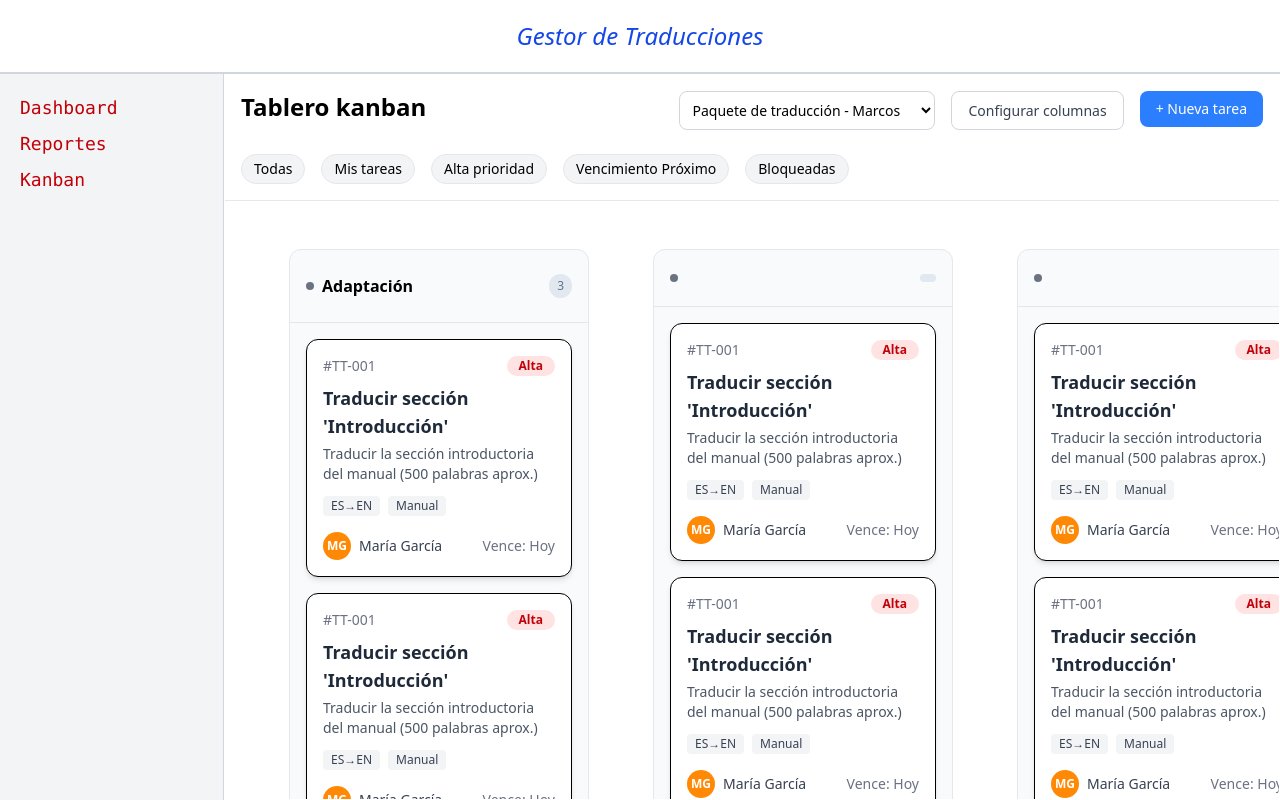
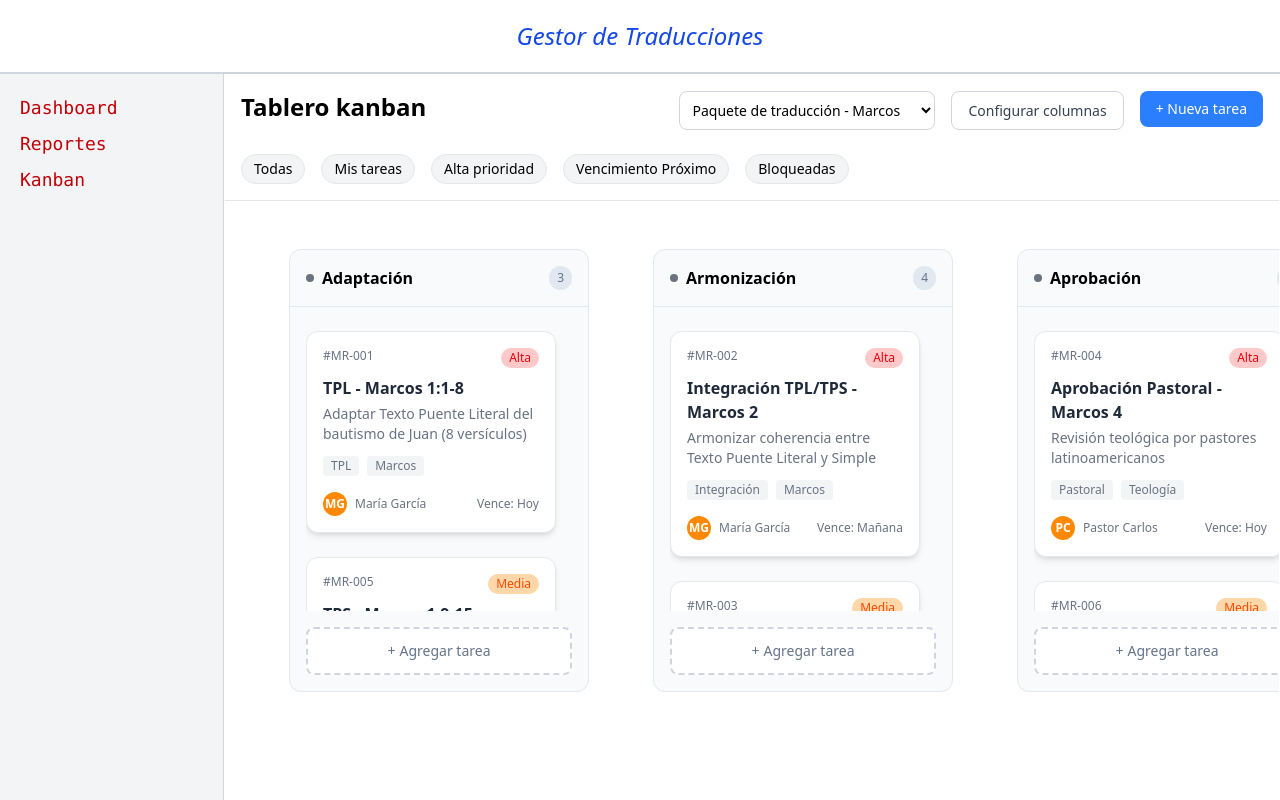
Before and after one commit to idiomaspuentes/translation-teams, a React (Vite) app: page /kanban in a window 1280 px wide. Built offline with nearby package versions, Linux system fonts and the light colour scheme.

Commit message:
Enhance Kanban page with updated TaskCard styles and new task entries in TaskColumn components

```diff
--- a/src/components/TaskCard.jsx
+++ b/src/components/TaskCard.jsx
@@ -11,18 +11,18 @@ export const TaskCard = ({
   fechaVencimiento,
 }) => {
   const prioridadColor = {
-    Alta: "bg-red-100 text-red-700",
-    Media: "bg-yellow-100 text-yellow-700",
-    Baja: "bg-green-100 text-green-700",
+    Alta: "bg-red-200 text-red-600",
+    Media: "bg-orange-200 text-orange-600",
+    Baja: "bg-green-200 text-green-600",
   };
 
   return (
-    <div className="bg-white rounded-xl shadow-md p-4 w-full max-w-sm border">
+    <div className="bg-white rounded-xl shadow-md p-4 w-full max-w-sm border border-gray-200">
       {/* ID y Prioridad */}
       <div className="flex justify-between items-start mb-2">
-        <span className="text-sm text-gray-500 font-medium">#{id}</span>
+        <span className="text-xs text-gray-500 font-medium">{id}</span>
         <span
-          className={`text-xs px-3 py-0.5 rounded-full font-semibold ${
+          className={`text-xs px-2 py-0.5 rounded-full font-sans ${
             prioridadColor[prioridad] || prioridadColor["Media"]
           }`}
         >
@@ -31,17 +31,17 @@ export const TaskCard = ({
       </div>
 
       {/* Título */}
-      <h3 className="text-lg font-semibold text-gray-800">{titulo}</h3>
+      <h3 className="text-md font-semibold text-gray-800">{titulo}</h3>
 
       {/* Descripción */}
-      <p className="text-sm text-gray-600 mt-1">{descripcion}</p>
+      <p className="text-sm text-gray-500 mt-1">{descripcion}</p>
 
       {/* Etiquetas */}
       <div className="flex flex-wrap gap-2 mt-3">
         {etiquetas.map((etiqueta, index) => (
           <span
             key={index}
-            className="bg-gray-100 text-gray-700 text-xs font-medium px-2 py-0.5 rounded"
+            className="bg-gray-100 text-gray-500 text-xs font-medium px-2 py-0.5 rounded"
           >
             {etiqueta}
           </span>
@@ -51,12 +51,12 @@ export const TaskCard = ({
       {/* Usuario asignado y vencimiento */}
       <div className="flex items-center justify-between mt-4">
         <div className="flex items-center gap-2">
-          <div className="bg-orange-400 text-white text-xs font-bold w-7 h-7 flex items-center justify-center rounded-full">
+          <div className="bg-orange-400 text-white text-xs font-bold w-6 h-6 flex items-center justify-center rounded-full">
             {inicialesUsuario}
           </div>
-          <span className="text-sm text-gray-700">{usuarioAsignado}</span>
+          <span className="text-xs text-gray-500">{usuarioAsignado}</span>
         </div>
-        <span className="text-sm text-gray-500">Vence: {fechaVencimiento}</span>
+        <span className="text-xs text-gray-500">Vence: {fechaVencimiento}</span>
       </div>
     </div>
   );
--- a/src/components/TaskColumn.jsx
+++ b/src/components/TaskColumn.jsx
@@ -7,7 +7,7 @@ export default function TaskColumn({ children, titulo, numero, agregar }) {
         {/* Columna - borrador */}
         <div className="w-[300px] flex flex-col bg-[#f8fafc] rounded-xl border border-solid border-[#e2e8f0] ">
           {/* columna - encabezado */}
-          <div className="px-4 py-6  rounded-[0.75rem_0.75rem_0_0] border-solid border-b-1 border-[#e2e8f0] flex justify-between items-center">
+          <div className="px-4 py-4  rounded-[0.75rem_0.75rem_0_0] border-solid border-b-1 border-[#e2e8f0] flex justify-between items-center">
             <div className="font-semibold flex items-center gap-[0.5rem]">
               <div className={`w-2 h-2 bg-[#6b7280] rounded-[50%]`}></div>
               {titulo}
--- a/src/pages/Kanban.jsx
+++ b/src/pages/Kanban.jsx
@@ -7,11 +7,108 @@ function Kanban() {
     <>
       <TableroKanban />
       <div className="m-8">
-        <div className="flex h-full min-w-max ">
+        <div className="flex h-full min-w-max">
           <TaskColumn titulo="Adaptación" numero="3" agregar="Agregar tarea">
+            <div className="mt-2 space-y-6 overflow-y-scroll h-70 pr-4">
               <TaskCard
-              id="TT-001"
+                id="#MR-001"
                 prioridad="Alta"
+                titulo="TPL - Marcos 1:1-8"
+                descripcion="Adaptar Texto Puente Literal del bautismo de Juan (8 versículos)"
+                etiquetas={["TPL", "Marcos"]}
+                usuarioAsignado="María García"
+                inicialesUsuario="MG"
+                fechaVencimiento="Hoy"
+              />
+              <TaskCard
+                id="#MR-005"
+                prioridad="Media"
+                titulo="TPS - Marcos 1:9-15"
+                descripcion="Adaptar Texto Puente Simple del bautismo y tentación de Jesús"
+                etiquetas={["TPS", "Marcos"]}
+                usuarioAsignado="Juan López"
+                inicialesUsuario="JL"
+                fechaVencimiento="2 días"
+              />
+              <TaskCard
+                id="#MR-008"
+                prioridad="Baja"
+                titulo="Notas de Traducción - Marcos 1"
+                descripcion="Adaptar notas explicativas para términos culturales y teológicos"
+                etiquetas={["Notas", "Marcos"]}
+                usuarioAsignado="Carlos Ruiz"
+                inicialesUsuario="CR"
+                fechaVencimiento="1 semana"
+              />
+            </div>
+          </TaskColumn>
+          <TaskColumn titulo="Armonización" numero="4" agregar="Agregar tarea">
+            <div className="mt-2 space-y-6 overflow-y-scroll h-70 pr-4">
+              <TaskCard
+                id="#MR-002"
+                prioridad="Alta"
+                titulo="Integración TPL/TPS - Marcos 2"
+                descripcion="Armonizar coherencia entre Texto Puente Literal y Simple"
+                etiquetas={["Integración", "Marcos"]}
+                usuarioAsignado="María García"
+                inicialesUsuario="MG"
+                fechaVencimiento="Mañana"
+              />
+              <TaskCard
+                id="#MR-003"
+                prioridad="Media"
+                titulo="Preguntas de Traducción - Marcos 3"
+                descripcion="Armonizar preguntas de comprensión con textos adaptados"
+                etiquetas={["Preguntas", "Marcos"]}
+                usuarioAsignado="Juan López"
+                inicialesUsuario="JL"
+                fechaVencimiento="3 días"
+              />
+            </div>
+          </TaskColumn>
+          <TaskColumn titulo="Aprobación" numero="2" agregar="Agregar tarea">
+            <div className="mt-2 space-y-6 overflow-y-scroll h-70 pr-4">
+              <TaskCard
+                id="#MR-004"
+                prioridad="Alta"
+                titulo="Aprobación Pastoral - Marcos 4"
+                descripcion="Revisión teológica por pastores latinoamericanos"
+                etiquetas={["Pastoral", "Teología"]}
+                usuarioAsignado="Pastor Carlos"
+                inicialesUsuario="PC"
+                fechaVencimiento="Hoy"
+              />
+              <TaskCard
+                id="#MR-006"
+                prioridad="Media"
+                titulo="Validación Doctrinal - Marcos 5"
+                descripcion="Verificación de fidelidad teológica y coherencia doctrinal"
+                etiquetas={["Doctrinal", "Fidelidad"]}
+                usuarioAsignado="Pastor Luis"
+                inicialesUsuario="PL"
+                fechaVencimiento="2 días"
+              />
+            </div>
+          </TaskColumn>
+          <TaskColumn titulo="Publicación" numero="1" agregar="Agregar tarea">
+            <div className="mt-2 space-y-6 overflow-y-scroll h-70 pr-4">
+              <TaskCard
+                id="#MR-007"
+                prioridad="Alta"
+                titulo="Publicar en Door43 - Marcos 6"
+                descripcion="Subir paquete completo a plataforma Door43.org"
+                etiquetas={["Door43", "Publicación"]}
+                usuarioAsignado="Laura Silva"
+                inicialesUsuario="LS"
+                fechaVencimiento="Hoy"
+              />
+            </div>
+          </TaskColumn>
+          <TaskColumn titulo="Publicado" numero="5" agregar="Agregar tarea">
+            <div className="mt-2 space-y-6 overflow-y-scroll h-70 pr-4">
+              <TaskCard
+                id="#MR-009"
+                prioridad="Media"
                 titulo="Traducir sección 'Introducción'"
                 descripcion="Traducir la sección introductoria del manual (500 palabras aprox.)"
                 etiquetas={["ES→EN", "Manual"]}
@@ -29,94 +126,7 @@ function Kanban() {
                 inicialesUsuario="MG"
                 fechaVencimiento="Hoy"
               />
-            <TaskCard
-              id="TT-001"
-              prioridad="Alta"
-              titulo="Traducir sección 'Introducción'"
-              descripcion="Traducir la sección introductoria del manual (500 palabras aprox.)"
-              etiquetas={["ES→EN", "Manual"]}
-              usuarioAsignado="María García"
-              inicialesUsuario="MG"
-              fechaVencimiento="Hoy"
-            />
-          </TaskColumn>
-          <TaskColumn>
-            <TaskCard
-              id="TT-001"
-              prioridad="Alta"
-              titulo="Traducir sección 'Introducción'"
-              descripcion="Traducir la sección introductoria del manual (500 palabras aprox.)"
-              etiquetas={["ES→EN", "Manual"]}
-              usuarioAsignado="María García"
-              inicialesUsuario="MG"
-              fechaVencimiento="Hoy"
-            />
-            <TaskCard
-              id="TT-001"
-              prioridad="Alta"
-              titulo="Traducir sección 'Introducción'"
-              descripcion="Traducir la sección introductoria del manual (500 palabras aprox.)"
-              etiquetas={["ES→EN", "Manual"]}
-              usuarioAsignado="María García"
-              inicialesUsuario="MG"
-              fechaVencimiento="Hoy"
-            />
-          </TaskColumn>
-          <TaskColumn>
-            <TaskCard
-              id="TT-001"
-              prioridad="Alta"
-              titulo="Traducir sección 'Introducción'"
-              descripcion="Traducir la sección introductoria del manual (500 palabras aprox.)"
-              etiquetas={["ES→EN", "Manual"]}
-              usuarioAsignado="María García"
-              inicialesUsuario="MG"
-              fechaVencimiento="Hoy"
-            />
-            <TaskCard
-              id="TT-001"
-              prioridad="Alta"
-              titulo="Traducir sección 'Introducción'"
-              descripcion="Traducir la sección introductoria del manual (500 palabras aprox.)"
-              etiquetas={["ES→EN", "Manual"]}
-              usuarioAsignado="María García"
-              inicialesUsuario="MG"
-              fechaVencimiento="Hoy"
-            />
-          </TaskColumn>
-          <TaskColumn>
-            <TaskCard
-              id="TT-001"
-              prioridad="Alta"
-              titulo="Traducir sección 'Introducción'"
-              descripcion="Traducir la sección introductoria del manual (500 palabras aprox.)"
-              etiquetas={["ES→EN", "Manual"]}
-              usuarioAsignado="María García"
-              inicialesUsuario="MG"
-              fechaVencimiento="Hoy"
-            />
-          </TaskColumn>
-          <TaskColumn>
-            <TaskCard
-              id="TT-001"
-              prioridad="Alta"
-              titulo="Traducir sección 'Introducción'"
-              descripcion="Traducir la sección introductoria del manual (500 palabras aprox.)"
-              etiquetas={["ES→EN", "Manual"]}
-              usuarioAsignado="María García"
-              inicialesUsuario="MG"
-              fechaVencimiento="Hoy"
-            />
-            <TaskCard
-              id="TT-001"
-              prioridad="Alta"
-              titulo="Traducir sección 'Introducción'"
-              descripcion="Traducir la sección introductoria del manual (500 palabras aprox.)"
-              etiquetas={["ES→EN", "Manual"]}
-              usuarioAsignado="María García"
-              inicialesUsuario="MG"
-              fechaVencimiento="Hoy"
-            />
+            </div>
           </TaskColumn>
         </div>
       </div>
```
Lines whose indentation alone changed are shown as unchanged.
